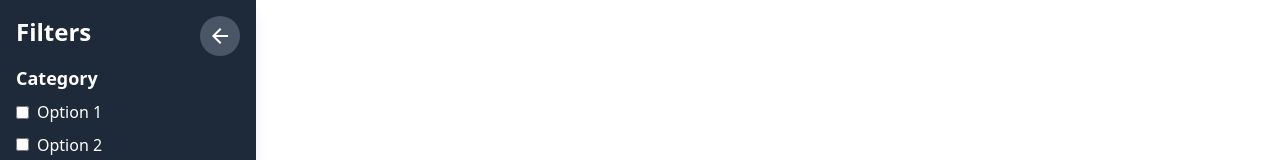
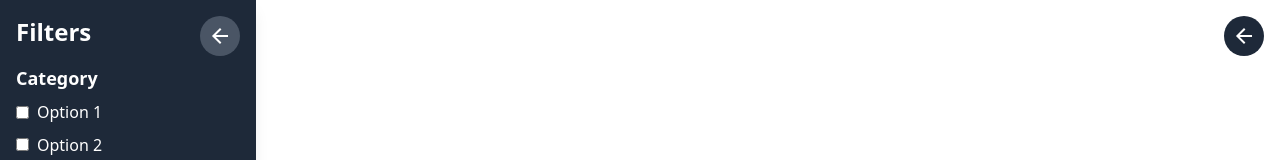
Before and after one commit to G1DY/FramerMotion, a React (Vite) app in the folder FramerMotionProjects/: page / in a window 1280 px wide. Shown: the top 160 px of the page. Built offline with nearby package versions, Linux system fonts and the light colour scheme.

Commit message:
sidebar project

```diff
--- a/FramerMotionProjects/src/Sidebar/Sidebar.tsx
+++ b/FramerMotionProjects/src/Sidebar/Sidebar.tsx
@@ -1,6 +1,6 @@
 import { motion } from "framer-motion";
 import { useState } from "react";
-import { IoMdArrowBack } from "react-icons/io";
+import { IoMdArrowBack, IoMdArrowForward } from "react-icons/io";
 
 const sidebarVariants = {
   open: { x: 0, opacity: 1, scale: 1 },
@@ -156,6 +156,18 @@ const Sidebar = () => {
           </motion.div>
         </div>
       </motion.div>
+      <div>
+        <button
+          onClick={() => setIsOpen(!isOpen)}
+          className="absolute top-4 right-4 z-10 p-2 bg-gray-800 text-white rounded-full focus:outline-none"
+        >
+          {isOpen ? (
+            <IoMdArrowBack className="h-6 w-6" />
+          ) : (
+            <IoMdArrowForward className="h-6 w-6" />
+          )}
+        </button>
+      </div>
     </div>
   );
 };
```
